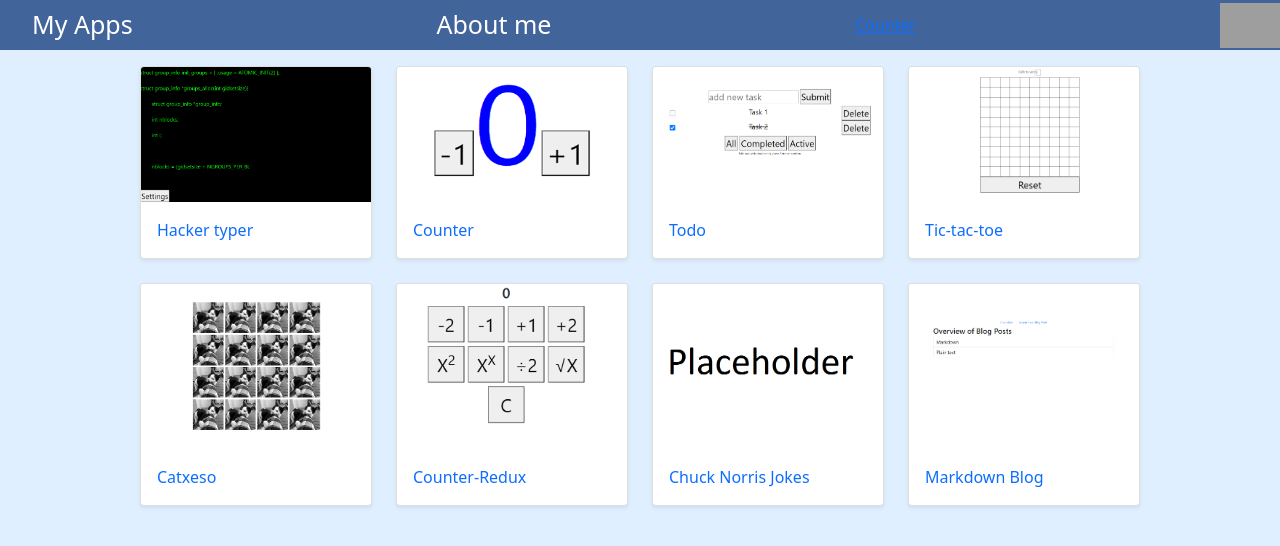
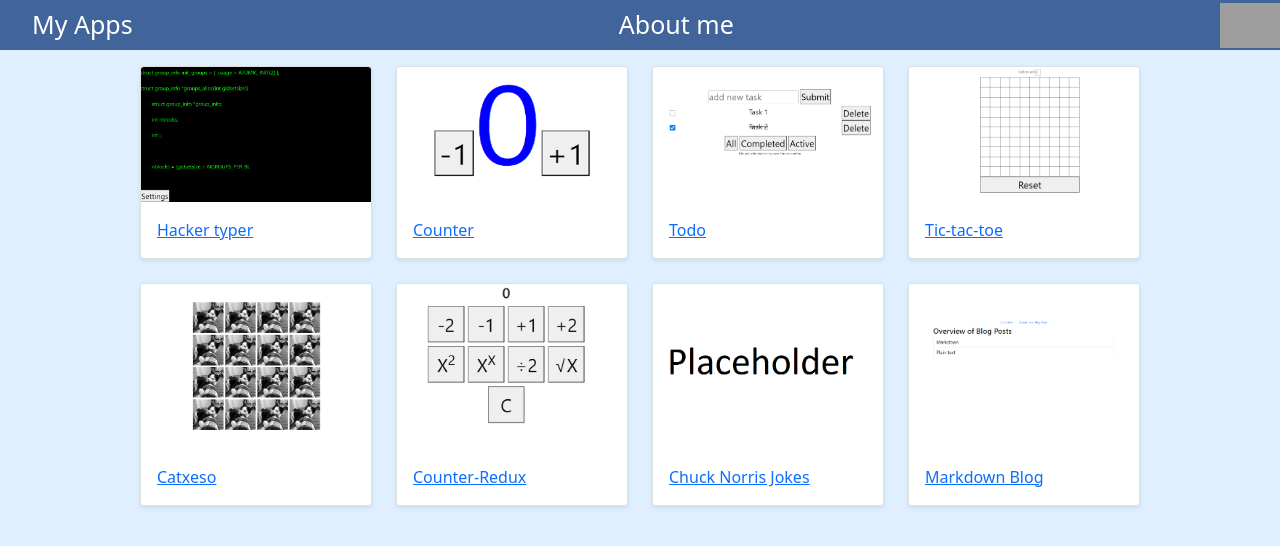
Before and after one commit to Tchomasek/IT-absolvent, a React (Create React App) app: page / in a window 1280 px wide. Shown: the top 546 px of the page. Built offline with nearby package versions, Linux system fonts and the light colour scheme; grey boxes are pictures that could not be loaded.

Commit message:
link test 2

```diff
--- a/src/App.tsx
+++ b/src/App.tsx
@@ -69,7 +69,6 @@ export default function App() {
               >
                 About me
               </Link>
-              <Link to="/counter">Counter</Link>
               <a
                 href="https://github.com/Tchomasek/IT-absolvent"
                 target="_blank"
--- a/src/components/home/Card.tsx
+++ b/src/components/home/Card.tsx
@@ -1,4 +1,5 @@
 import { Badge, Button, Card } from "react-bootstrap";
+import { Link } from "react-router-dom";
 import React from "react";
 import styled from "styled-components";
 
@@ -11,7 +12,7 @@ type LinkCardProps = {
 export const LinkCard = (props: LinkCardProps) => {
   return (
     <>
-      <A href={props.link}>
+      <Link to={props.link}>
         <Card className="h-100 shadow-sm bg-white rounded">
           <Card.Img variant="top" src={props.img} />
           <Card.Body
@@ -23,7 +24,7 @@ export const LinkCard = (props: LinkCardProps) => {
             </div>
           </Card.Body>
         </Card>
-      </A>
+      </Link>
     </>
   );
 };
```
